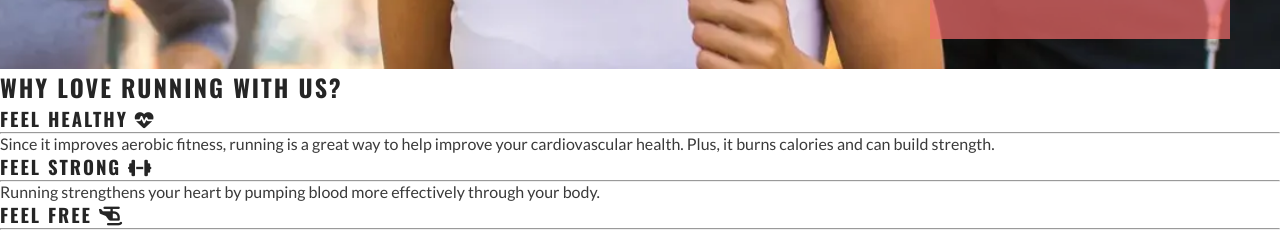
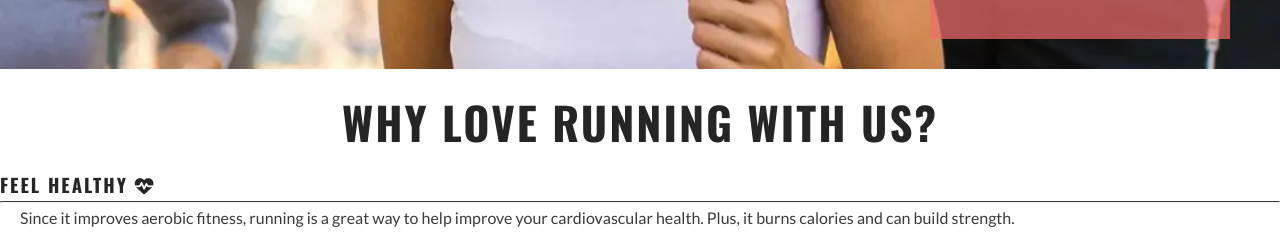
Before and after one commit to Saeed-L5/love-running, a plain HTML site: page index.html in a window 1280 px wide. Shown: the part 710-942 px from the top of the page. Drawn offline with nearby package versions, Linux system fonts and the light colour scheme.

Commit message:
created reason section and styled it

```diff
--- a/assets/css/style.css
+++ b/assets/css/style.css
@@ -127,6 +127,29 @@ main{
     padding: 5%;
     color: #3a3a3a;
 }
+#reasons {
+    margin: 20px auto;
+    width: 90;
+}
+#reasons  h2 {
+   font-size: 280%;
+   text-align: center;
+   margin-bottom: 20px;
+}
+#benefits-physical > div, #benefits-mental > div {
+    line-height: 20px;
+    margin-bottom: 20px;
+}
+#benefits p {
+    padding: 0 20px;
+
+}
+hr {
+    border-top: 1px solid #3a3a3a;
+    margin: 5px 0;
+
+}
+
 /* media query: tablets and larger (768px and up) */
 @media screen and (min-width: 768px) {
     /* Header */
--- a/index.html
+++ b/index.html
@@ -63,7 +63,7 @@
                 </div>
                 <div id="benefits-mental">
                     <div>
-                        <h3>FEEL FREE <i class="fa-solid fa-helicopter"></i></h3>
+                        <h3>FEEL FREE <i class="fa-solid fa-fly"></i></h3>
                         <hr>
                         <p>Physical exercise, running included, is known to release endorphins in the brain. Endorphins
                             make you more energetic, more awake and, yes, happier.</p>
```
